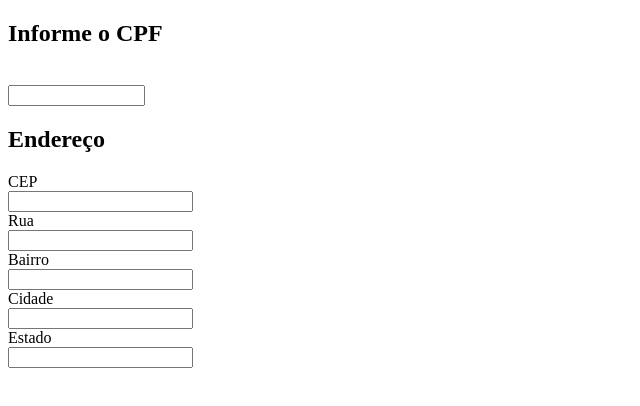
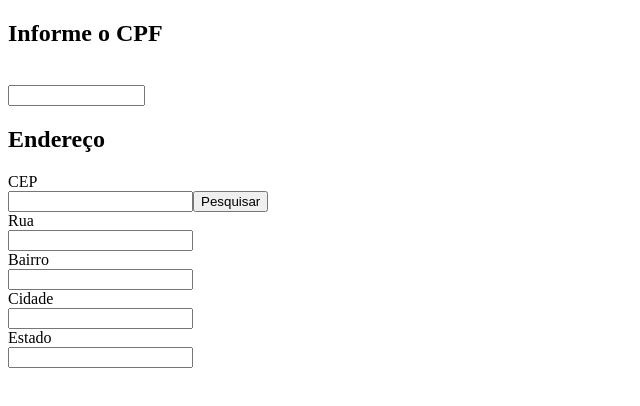
Before and after one commit to Elgoiabudu/2_SEMESTRE, a plain HTML site: page ESTUDOS WEB/index.html in a window 1280 px wide. Shown: the whole page, without its empty margins (0-640 px from the left). Drawn offline with nearby package versions, Linux system fonts and the light colour scheme.

Commit message:
Atualização na implementação do cep

```diff
--- a/ESTUDOS WEB/getJson.js
+++ b/ESTUDOS WEB/getJson.js
@@ -1,6 +1,12 @@
-function getJson(cep) {
+function getJson() {
 
     var cep = document.getElementById("cep").value;
+
+        if (cep == "" || cep.length != 8) {
+            alert("Digite o CEP!");
+            document.getElementById("cep").focus();
+            return false;
+        }
 
         $.getJSON(`https://viacep.com.br/ws/${cep}/json/`, function(data){
 
@@ -11,11 +17,13 @@ function getJson(cep) {
         var erro = data.erro;
 
         if(erro){
+            alert("CEP INVALIDO!");
             document.getElementById("rua").value = "";
             document.getElementById("bairro").value = "";
             document.getElementById("cidade").value = "";
             document.getElementById("estado").value = "";
-            alert("CEP INVALIDO!");
+            document.getElementById("cep").value = "";
+            document.getElementById("cep").focus();
         }else{
             document.getElementById("rua").value = rua;
             document.getElementById("bairro").value = bairro;
--- a/ESTUDOS WEB/index.html
+++ b/ESTUDOS WEB/index.html
@@ -17,7 +17,7 @@
     <div>
         <h2>Endereço</h2>
         <label for="cep">CEP</label><br>
-        <input type="text" nome="cep" id="cep" maxlength="8" onfocusout="getJson()"><br>
+        <input type="number" nome="cep" id="cep" maxlength="8"><input type="button" name="btn-pesq" onclick="getJson()" value="Pesquisar"><br>
         <label for="rua">Rua</label><br>
         <input type="text" name="rua" id="rua"><br>
         <label for="bairro">Bairro</label><br>
```
